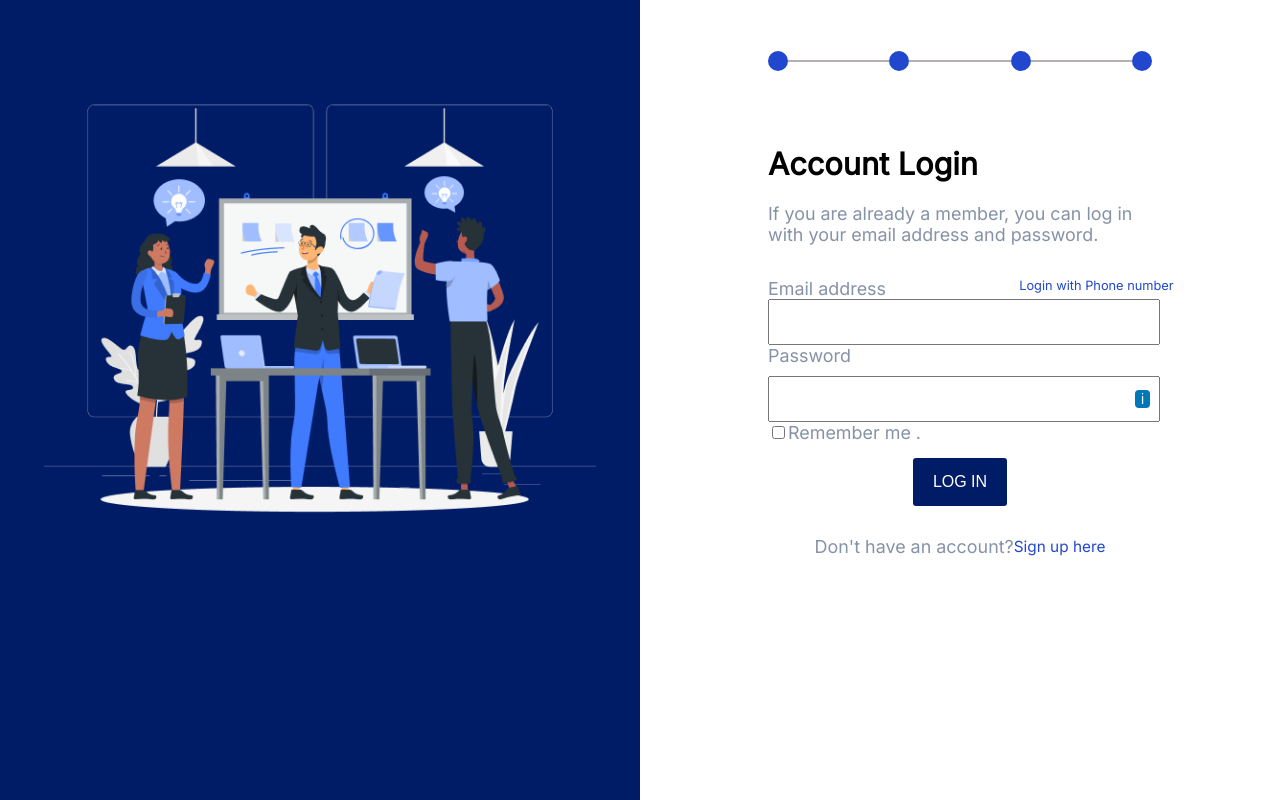
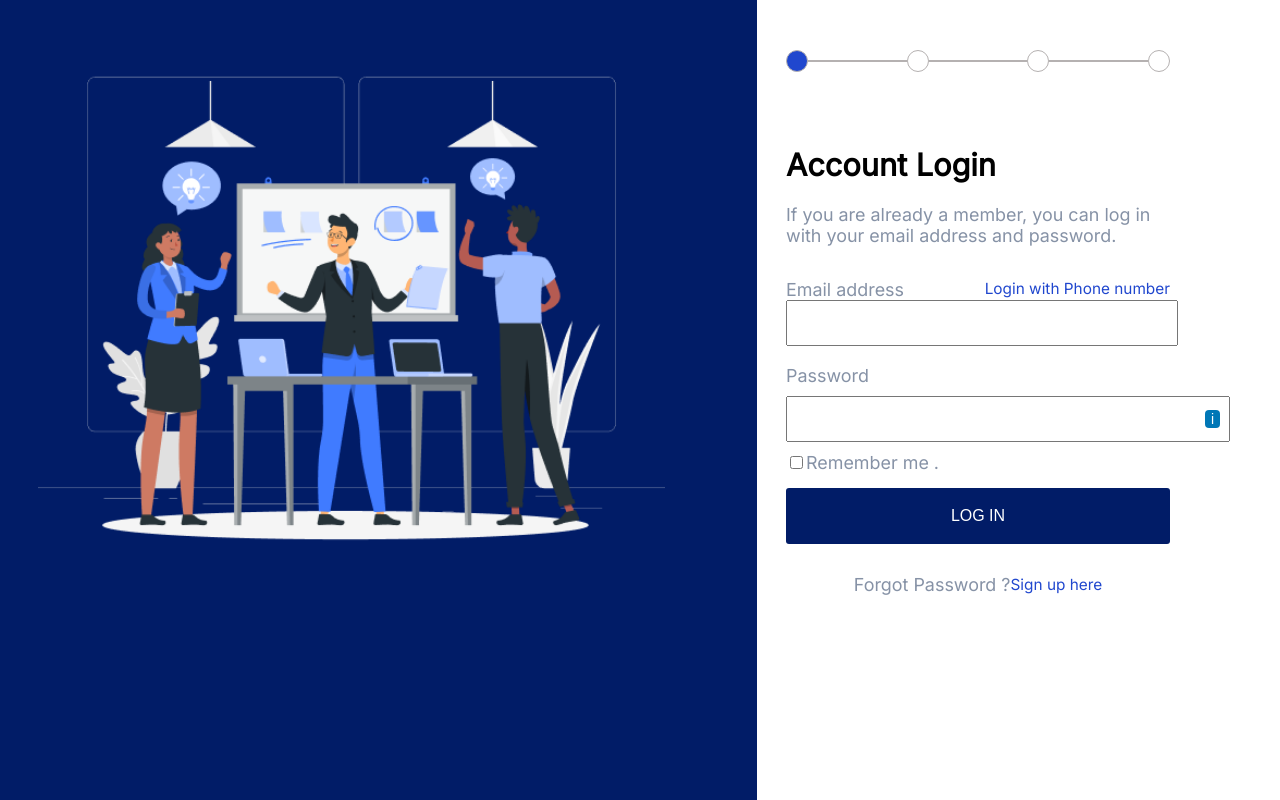
Before and after one commit to akash85246/pro-go, a React (Vite) app: page / in a window 1280 px wide. Shown: the top 800 px of the page. Built offline with nearby package versions, Linux system fonts and the light colour scheme.

Commit message:
update validation handling

```diff
--- a/src/component/index.css
+++ b/src/component/index.css
@@ -16,11 +16,10 @@ body {
   display: flex;
   flex-direction: column;
   row-gap: 15px;
-  width: 48vw;
+  width: 592px;
   height: 100vh;
   padding: 2%;
   align-items: left;
-  margin: 5% 10%;
 }
 .progress-bar {
   margin: 10% 0;
@@ -31,8 +30,11 @@ body {
 .circle {
   width: 20px;
   height: 20px;
+  border: 1px solid #b5b1b1;
+  border-radius: 50%;
+}
+.c1 {
   background-color: #2047ce;
-  border-radius: 50%;
 }
 
 .line {
@@ -41,8 +43,10 @@ body {
   background-color: #b5b1b1;
 }
 .left {
-  margin: 0;
-  height: 100vh;
+  margin: -84px -54px;
+  height: 1026px;
+  width: 784px;
+
   background-color: #011c67;
 }
 
@@ -67,6 +71,10 @@ body {
   background-color: #011c67;
   color: #fff;
   border: none;
+  width: 431.51px;
+  height: 56.12px;
+  top: 480.38px;
+
   padding: 15px 20px;
   border-radius: 3px;
   cursor: pointer;
@@ -76,6 +84,7 @@ body {
 
 .blue {
   color: #2047ce;
+  cursor: pointer;
 }
 
 .light {
@@ -90,12 +99,24 @@ body {
 }
 
 .loginImage {
-  padding: 5%;
+  padding: 10%;
+}
+.Input {
+  width: 435.98px;
+  height: 86.3px;
+  top: 259.56px;
+  left: 854px;
+  border-radius: 6px;
+  border: 1px;
+}
+#root > div.loginContainer.right > form > div:nth-child(1) > div > div > div {
+  display: flex;
+  justify-content: space-between;
 }
 
 .show {
-  background-color: #0077b6; /* Change the background color as needed */
-  color: #fff; /* Text color */
+  background-color: #0077b6;
+  color: #fff;
   border: none;
   padding: 5;
   border-radius: 4px;
@@ -104,16 +125,13 @@ body {
   margin-left: -25px;
   z-index: 1;
 }
-#root > div.loginContainer.right > form > div:nth-child(1) > div > a {
-  margin-left: -11vw;
-  margin-top: -6.5vh;
-  font-size: 1vw;
-  min-width: 20vw;
+
+.error {
+  display: none;
+  color: red;
+  font-size: 12px;
+  z-index: 7;
+  border-radius: 5px;
+  background-color: yellow;
+  padding: 10px;
 }
-#root > div.loginContainer.right > form > div:nth-child(1) > div > div > input {
-  width: 30vw;
-}
-.error {
-  color: red;
-  font-size: 0.7vw;
-}
--- a/src/component/loginForm.jsx
+++ b/src/component/loginForm.jsx
@@ -14,8 +14,10 @@ function LoginForm() {
     const emailCheck = /^[\w\.-]+@[\w\.-]+\.\w+/;
 
     if (!emailCheck.test(inputEmail) && inputEmail !== "") {
+      document.querySelector(".error").style.display = "block";
       setEmailError("**Email should have '@' and '.'");
     } else {
+      document.querySelector(".error").style.display = "none";
       setEmailError("");
       setEmail(inputEmail);
     }
@@ -29,10 +31,12 @@ function LoginForm() {
     const numberCheck = /^[789]\d{9}/;
 
     if (!numberCheck.test(inputPhoneNumber) && inputPhoneNumber !== "") {
+      document.querySelector(".error").style.display = "block";
       setPhoneError(
         "**Phone Number should start with 7/8/9 and should have 10 digits, no characters allowed"
       );
     } else {
+      document.querySelector(".error").style.display = "none";
       setPhoneError("");
       setPhoneNumber(inputPhoneNumber);
     }
@@ -64,10 +68,20 @@ function LoginForm() {
               alignItems: "center",
             }}
           >
-            <div>
-              <label className="light">
-                {loginWithPhone ? "Phone number" : "Email address"}
-              </label>
+            <div className="Input">
+              <div>
+                <label className="light">
+                  {loginWithPhone ? "Phone number" : "Email address"}
+                </label>
+                <a
+                  className="blue loginWith"
+                  onClick={() => setLoginWithPhone(!loginWithPhone)}
+                >
+                  {loginWithPhone
+                    ? "Login with Email"
+                    : "Login with Phone number"}
+                </a>
+              </div>
               <input
                 type="text"
                 className={loginWithPhone ? "phone input" : "email input"}
@@ -79,19 +93,10 @@ function LoginForm() {
                 maxLength={loginWithPhone ? 10 : 50}
                 required
               />
-              <span className="error">
-                {loginWithPhone ? phoneError : emailError}
-              </span>
             </div>
-            <a
-              className="blue loginWith"
-              onClick={() => setLoginWithPhone(!loginWithPhone)}
-            >
-              {loginWithPhone ? "Login with Email" : "Login with Phone number"}
-            </a>
           </div>
         </div>
-        <div className="entry">
+        <div className="entry Input">
           <label className="light">Password</label>
           <div style={{ display: "flex", alignItems: "center" }}>
             <input
@@ -110,6 +115,9 @@ function LoginForm() {
               onClick={() => setShowPassword(!showPassword)}
             />
           </div>
+          <span className="error">
+            {loginWithPhone ? phoneError : emailError}
+          </span>
         </div>
         <div>
           <input type="checkbox" />
@@ -129,7 +137,7 @@ function LoginForm() {
         </div>
       </form>
       <div className="signUp">
-        <span className="light">Don't have an account? </span>
+        <span className="blue light">Forgot Password ? </span>
         <a className="blue">Sign up here</a>
       </div>
     </div>
--- a/src/component/progress.jsx
+++ b/src/component/progress.jsx
@@ -1,14 +1,13 @@
 export default function ProgressBar() {
     return (
       <div className="progress-bar">
-        <div className="circle"></div>
+        <div className="circle c1"></div>
         <div className="line"></div>
-        <div className="circle"></div>
+        <div className="circle c2"></div>
         <div className="line"></div>
-        <div className="circle"></div>
+        <div className="circle c3"></div>
         <div className="line"></div>
-        <div className="circle"></div>
+        <div className="circle c4"></div>
       </div>
     );
-
 }
```
